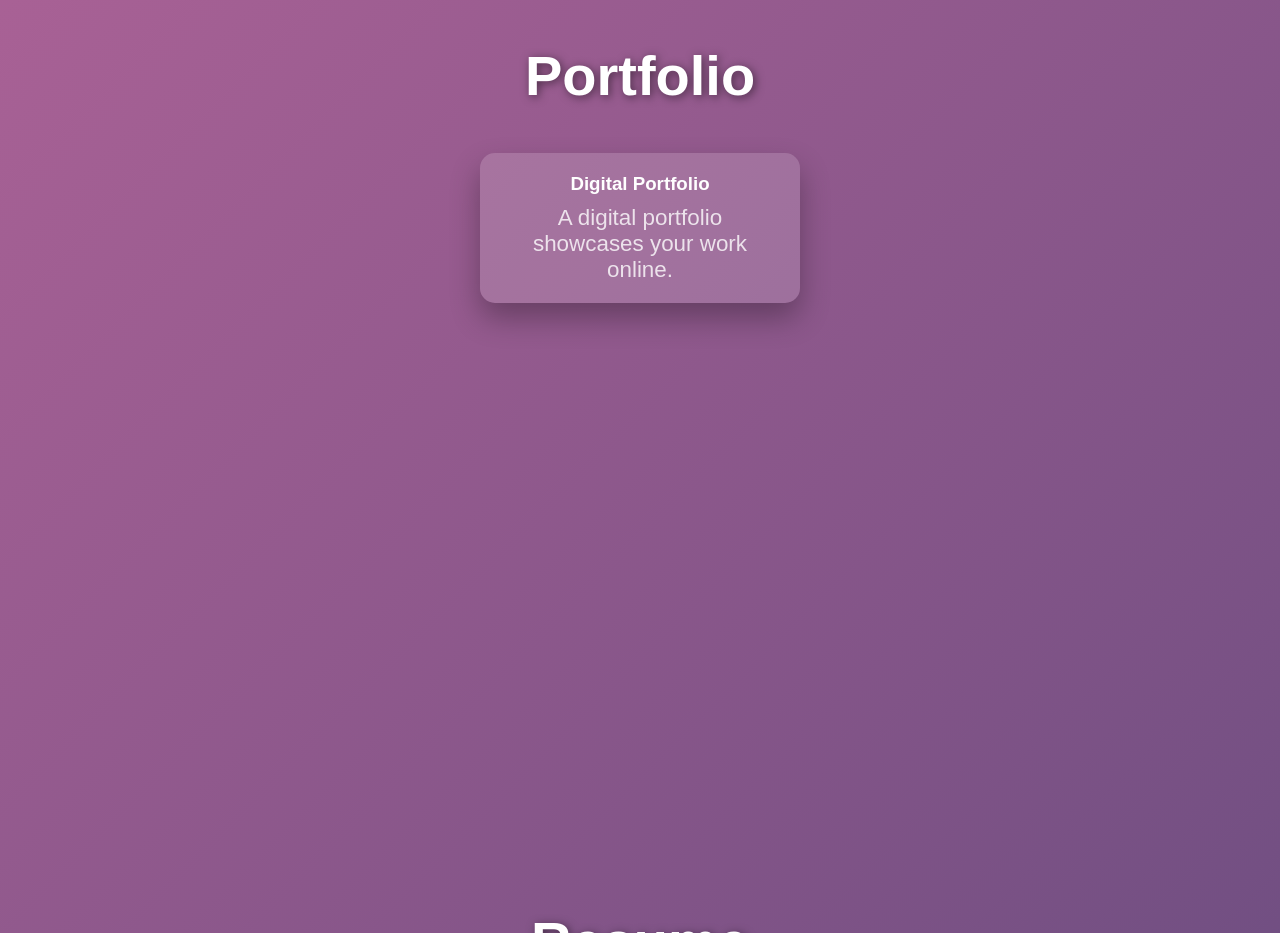
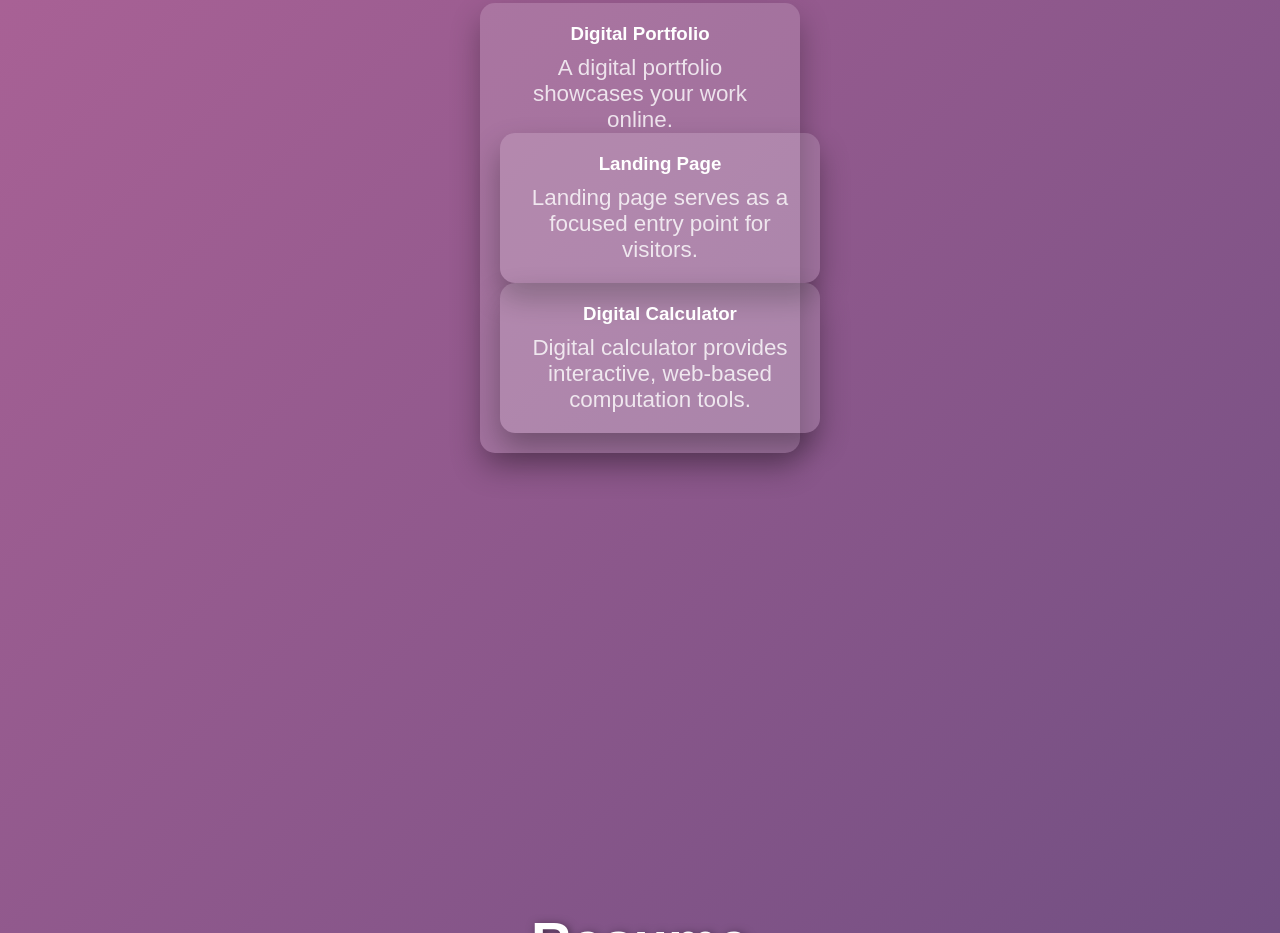
Before and after one commit to Pavithra1782005/Didital-Portfolio, a plain HTML site: page intex2.html in a window 1280 px wide. Shown: the part 1827-2760 px from the top of the page. Drawn offline with Linux system fonts and the light colour scheme.

Commit message:
Update intex2.html

```diff
--- a/intex2.html
+++ b/intex2.html
@@ -208,6 +208,17 @@
         <div class="card">
           <h3>Digital Portfolio</h3>
           <p>A digital portfolio showcases your work online.</p>
+          <div class="card">
+          <h3>Landing Page</h3>
+          <p>Landing page serves as a focused entry point for visitors.</p>
+        </div>
+        <div class="card">
+          <h3>Digital Calculator</h3>
+          <p>
+            Digital calculator provides interactive, web-based computation
+            tools.
+          </p>
+          </div>
         </div>
       </div>
     </section>
```
